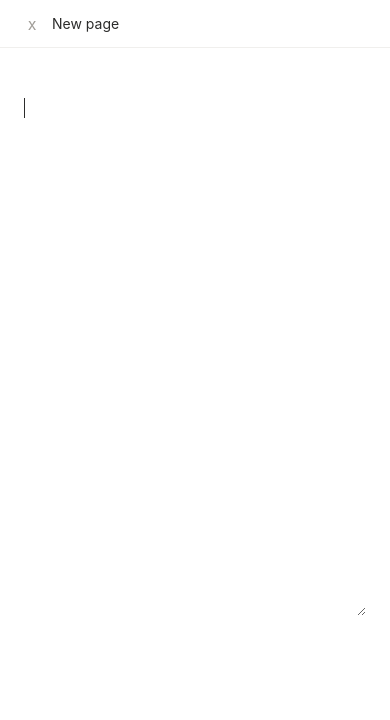
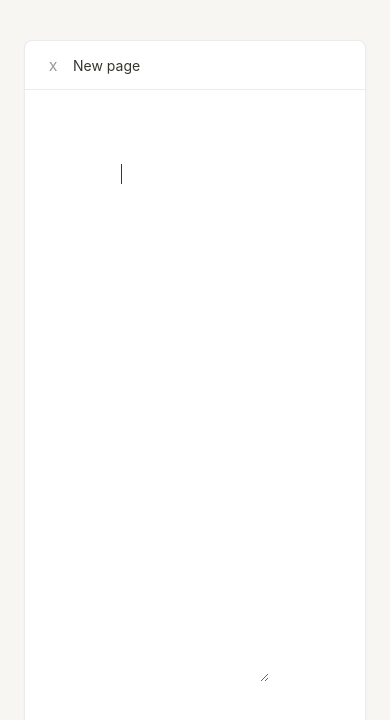
Before and after one commit to Mohammed-A-Amin/takehome-mentions, a React (Vite) app in the folder src/client/: page / in a window 390 px wide. Shown: the top 720 px of the page. Built offline with nearby package versions, Linux system fonts and the light colour scheme; no server answers.

Commit message:
style: add distinct mention badge styling and custom selection highlight

```diff
--- a/src/client/src/App.css
+++ b/src/client/src/App.css
@@ -1,74 +1,69 @@
-*,
-*::before,
-*::after {
-  box-sizing: border-box;
-  margin: 0;
-  padding: 0;
+:root {
+  --bg-primary: #ffffff;
+  --bg-secondary: #f7f6f3;
+  --bg-tertiary: #efeeea;
+  --text-primary: #37352f;
+  --text-secondary: #787774;
+  --text-tertiary: #9b9a97;
+  --border-primary: rgba(55, 53, 47, 0.16);
+  --border-secondary: rgba(55, 53, 47, 0.09);
+  --hover-bg: rgba(55, 53, 47, 0.06);
+  --active-bg: rgba(55, 53, 47, 0.08);
+  --mention-people-bg: rgba(35, 131, 226, 0.14);
+  --mention-people-color: #0c66e4;
+  --mention-people-hover: rgba(35, 131, 226, 0.22);
+  --mention-page-bg: rgba(55, 53, 47, 0.08);
+  --mention-page-color: #37352f;
+  --mention-page-hover: rgba(55, 53, 47, 0.14);
+  --selection-bg: rgba(35, 131, 226, 0.28);
+  --focus-ring: 0 0 0 2px rgba(35, 131, 226, 0.35);
+  --shadow-outline:
+    rgba(15, 15, 15, 0.05) 0px 0px 0px 1px, rgba(15, 15, 15, 0.1) 0px 3px 6px,
+    rgba(15, 15, 15, 0.2) 0px 9px 24px;
 }
 
-:root {
-  --bg-primary: #ffffff;
-  --bg-secondary: #f9f8f7;
-  --bg-tertiary: #f0efed;
-  --text-primary: #2c2c2b;
-  --text-secondary: #7d7a75;
-  --text-tertiary: #a19e99;
-  --border-primary: #e6e5e3;
-  --border-secondary: #f0efed;
-  --accent-blue: #2783de;
-  --accent-red: #e56458;
-  --accent-green: #46a171;
-  --accent-charcoal: #2c2c2b;
-  --hover-bg: rgba(0, 0, 0, 0.03);
-  --active-bg: rgba(0, 0, 0, 0.06);
-  --focus-ring: 0 0 0 1px #2383e2, 0 0 0 3px rgba(35, 131, 226, 0.25);
-
-  --shadow-sm: 0px 4px 12px 0px rgba(25, 25, 25, 0.029), 0px 1px 2px 0px rgba(25, 25, 25, 0.019);
-  --shadow-outline:
-    0px 0px 0px 1px rgba(42, 28, 0, 0.07), 0px 4px 12px 0px rgba(25, 25, 25, 0.029),
-    0px 1px 2px 0px rgba(25, 25, 25, 0.019);
-
-  --font-sans:
-    ui-sans-serif, -apple-system, BlinkMacSystemFont, "Segoe UI Variable Display", "Segoe UI",
-    Helvetica, Arial, sans-serif, "Segoe UI Emoji", "Segoe UI Symbol";
-  --font-mono: iawriter-mono, Nitti, Menlo, Courier, monospace;
+* {
+  box-sizing: border-box;
 }
 
 body {
-  font-family: var(--font-sans);
+  margin: 0;
+  padding: 0;
+  font-family:
+    -apple-system, BlinkMacSystemFont, "Segoe UI", Helvetica, "Apple Color Emoji", Arial,
+    sans-serif, "Segoe UI Emoji", "Segoe UI Symbol";
+  color: var(--text-primary);
   background: var(--bg-secondary);
-  color: var(--text-primary);
-  line-height: 1.5;
   -webkit-font-smoothing: antialiased;
 }
 
 .app {
   min-height: 100vh;
   display: flex;
-  align-items: center;
   justify-content: center;
-  padding: 32px 24px;
-  background: #f7f7f5;
+  align-items: flex-start;
+  padding: 40px 24px;
 }
 
 .document {
-  width: min(100%, 900px);
-  min-height: min(900px, calc(100vh - 64px));
-  overflow: visible;
+  width: 100%;
+  max-width: 900px;
   background: var(--bg-primary);
-  border: 1px solid var(--border-primary);
-  border-radius: 4px;
-  box-shadow: 0 2px 12px rgba(25, 25, 25, 0.08);
+  border: 1px solid var(--border-secondary);
+  border-radius: 8px;
+  box-shadow: 0 1px 3px rgba(0, 0, 0, 0.04);
+  min-height: 720px;
+  display: flex;
+  flex-direction: column;
 }
 
 .document__topbar {
   display: flex;
   align-items: center;
   gap: 8px;
-  height: 48px;
-  padding: 0 20px;
+  padding: 12px 16px;
   border-bottom: 1px solid var(--border-secondary);
-  color: var(--text-secondary);
+  color: var(--text-tertiary);
   font-size: 14px;
 }
 
@@ -132,8 +127,28 @@ body {
   pointer-events: none;
 }
 
-.composer__formatted-value strong {
-  font-weight: 700;
+/* Notion-style mention badges */
+.mention-badge {
+  display: inline;
+  padding: 2px 4px;
+  border-radius: 4px;
+  font-weight: 500;
+  transition: background-color 100ms ease;
+}
+
+.mention-badge--person {
+  background: var(--mention-people-bg);
+  color: var(--mention-people-color);
+}
+
+.mention-badge--page {
+  background: var(--mention-page-bg);
+  color: var(--mention-page-color);
+}
+
+.mention-badge--date {
+  background: var(--mention-page-bg);
+  color: var(--mention-page-color);
 }
 
 .composer__mention-preview {
@@ -161,7 +176,6 @@ body {
   font-family: inherit;
   font-weight: 400;
   letter-spacing: normal;
-  color: inherit;
   color: transparent;
   caret-color: transparent;
   background: transparent;
@@ -177,7 +191,9 @@ body {
   color: transparent;
 }
 
+/* Beautiful custom selection highlight across text */
 .composer__input::selection {
+  background: var(--selection-bg);
   color: transparent;
 }
 
@@ -200,65 +216,7 @@ body {
 @keyframes mention-menu-enter {
   from {
     opacity: 0;
-    transform: translateY(-4px) scale(0.99);
-  }
-  to {
-    opacity: 1;
-    transform: translateY(0) scale(1);
-  }
-}
-
-.menu__section-label {
-  padding: 8px 10px 6px;
-  color: var(--text-tertiary);
-  font-size: 12px;
-  font-weight: 600;
-  letter-spacing: 0.02em;
-}
-
-.menu__divider {
-  height: 1px;
-  margin: 6px 10px;
-  background: var(--border-secondary);
-}
-
-.menu--empty {
-  margin-top: 6px;
-  padding: 12px 14px;
-  background: var(--bg-primary);
-  border: 1px solid var(--border-primary);
-  border-radius: 10px;
-  box-shadow: var(--shadow-outline);
-  color: var(--text-tertiary);
-}
-
-@media (max-width: 640px) {
-  .app {
-    align-items: flex-start;
-    padding: 0;
-  }
-
-  .document {
-    min-height: 100vh;
-    border: none;
-    border-radius: 0;
-    box-shadow: none;
-  }
-
-  .document__page {
-    padding: 48px 24px 120px;
-  }
-}
-
-.menu__item {
-  margin: 0;
-  animation: mention-option-enter 120ms ease-out both;
-}
-
-@keyframes mention-option-enter {
-  from {
-    opacity: 0;
-    transform: translateY(-2px);
+    transform: translateY(-4px);
   }
   to {
     opacity: 1;
@@ -266,89 +224,100 @@ body {
   }
 }
 
-.menu__item:nth-of-type(2) {
-  animation-delay: 12ms;
+.menu--empty {
+  color: var(--text-secondary);
+  font-size: 14px;
+  padding: 10px 12px;
 }
 
-.menu__item:nth-of-type(3) {
-  animation-delay: 24ms;
+.menu__section-label {
+  font-size: 11px;
+  font-weight: 600;
+  text-transform: uppercase;
+  letter-spacing: 0.04em;
+  color: var(--text-tertiary);
+  padding: 6px 8px 4px;
 }
 
-.menu__item:nth-of-type(4) {
-  animation-delay: 36ms;
+.menu__divider {
+  height: 1px;
+  background: var(--border-secondary);
+  margin: 6px 0;
 }
 
-.menu__item:nth-of-type(5) {
-  animation-delay: 48ms;
+.menu__item {
+  border-radius: 6px;
+  margin-bottom: 2px;
 }
 
-@media (prefers-reduced-motion: reduce) {
-  .menu,
-  .menu__item {
-    animation: none;
-  }
-}
-
-.menu__item--active .menu__button,
-.menu__button:hover {
-  background: var(--active-bg);
+.menu__item--active {
+  background: var(--hover-bg);
 }
 
 .menu__button {
-  display: block;
   width: 100%;
+  display: flex;
+  align-items: center;
+  padding: 6px 8px;
+  border: none;
+  background: transparent;
+  color: inherit;
+  font-family: inherit;
+  font-size: 14px;
   text-align: left;
-  background: none;
-  border: none;
   border-radius: 6px;
-  padding: 8px 10px;
-  font-size: 14px;
-  font-family: inherit;
-  color: var(--text-primary);
   cursor: pointer;
 }
 
-.menu__icon {
-  margin-right: 6px;
+.menu__button:focus-visible {
+  outline: none;
 }
 
 .menu__content {
   display: flex;
-  min-width: 0;
   align-items: center;
-  gap: 8px;
-}
-
-.menu__avatar {
-  width: 28px;
-  height: 28px;
-  flex: 0 0 auto;
-  border-radius: 50%;
-  background: var(--bg-tertiary);
-}
-
-.menu__text {
-  display: flex;
-  min-width: 0;
-  flex-direction: column;
-  line-height: 1.25;
-}
-
-.menu__name,
-.menu__meta {
+  gap: 10px;
+  width: 100%;
   overflow: hidden;
   text-overflow: ellipsis;
   white-space: nowrap;
 }
 
+.menu__icon {
+  font-size: 16px;
+  line-height: 1;
+  flex-shrink: 0;
+}
+
+.menu__avatar {
+  width: 20px;
+  height: 20px;
+  border-radius: 50%;
+  object-fit: cover;
+  flex-shrink: 0;
+}
+
+.menu__text {
+  display: flex;
+  flex-direction: column;
+  min-width: 0;
+}
+
+.menu__name {
+  color: var(--text-primary);
+  font-size: 14px;
+  line-height: 1.3;
+}
+
 .menu__you {
   color: var(--text-tertiary);
-  font-weight: 400;
+  font-size: 12px;
 }
 
 .menu__meta {
-  color: var(--text-tertiary);
+  color: var(--text-secondary);
   font-size: 12px;
+  line-height: 1.2;
 }
 
 .menu__button--more {
@@ -358,17 +327,11 @@ body {
 .menu__more {
   display: flex;
   align-items: center;
-  gap: 10px;
-  color: var(--text-secondary);
-  font-size: 14px;
+  gap: 6px;
+  font-size: 13px;
 }
 
 .menu__more-ellipsis {
-  display: inline-flex;
-  width: 28px;
-  flex: 0 0 auto;
-  align-items: center;
-  justify-content: center;
-  color: var(--text-tertiary);
-  letter-spacing: 0.08em;
+  font-size: 14px;
+  line-height: 1;
 }
--- a/src/client/src/App.tsx
+++ b/src/client/src/App.tsx
@@ -157,7 +157,12 @@ export function App() {
     setCursorPosition(nextCursorPosition);
     setSelectionEnd(nextCursorPosition);
     setPreviewResult(null);
-    const insertedMention = { start: mentionStart, end: nextCursorPosition, text: mentionText };
+    const insertedMention: CommittedMention = {
+      start: mentionStart,
+      end: nextCursorPosition,
+      text: mentionText,
+      type: result.type,
+    };
     committedMentions.current = [
       ...committedMentions.current.filter((mention) => mention.end <= mentionStart),
       insertedMention,
--- a/src/client/src/mentionUtils.tsx
+++ b/src/client/src/mentionUtils.tsx
@@ -7,6 +7,7 @@ export type CommittedMention = {
   start: number;
   end: number;
   text: string;
+  type?: "person" | "page" | "date";
 };
 
 /**
@@ -61,7 +62,7 @@ export function mentionInsertionText(result: MentionResult): string {
 }
 
 /**
- * Renders the formatted text backdrop with committed mentions highlighted in bold strong tags.
+ * Renders the formatted text backdrop with committed mentions highlighted in styled badge spans.
  */
 export function renderFormattedValue(value: string, mentions: CommittedMention[]): ReactNode[] {
   const validMentions = mentions
@@ -73,10 +74,14 @@ export function renderFormattedValue(value: string, mentions: CommittedMention[]
   for (const mention of validMentions) {
     if (mention.start < cursor) continue;
     parts.push(value.slice(cursor, mention.start));
+    const badgeType = mention.type ?? (mention.text.startsWith("@") ? "person" : "page");
     parts.push(
-      <strong key={`${mention.start}-${mention.end}`}>
+      <span
+        key={`${mention.start}-${mention.end}`}
+        className={`mention-badge mention-badge--${badgeType}`}
+      >
         {value.slice(mention.start, mention.end - 1)}
-      </strong>,
+      </span>,
     );
     parts.push(" ");
     cursor = mention.end;
@@ -148,9 +153,11 @@ export function appendFormattedText(
   for (const mention of validMentions) {
     if (mention.start < cursor) continue;
     container.appendChild(document.createTextNode(value.slice(cursor, mention.start)));
-    const strong = document.createElement("strong");
-    strong.textContent = value.slice(mention.start, mention.end - 1);
-    container.appendChild(strong);
+    const badgeType = mention.type ?? (mention.text.startsWith("@") ? "person" : "page");
+    const span = document.createElement("span");
+    span.className = `mention-badge mention-badge--${badgeType}`;
+    span.textContent = value.slice(mention.start, mention.end - 1);
+    container.appendChild(span);
     container.appendChild(document.createTextNode(" "));
     cursor = mention.end;
   }
```
